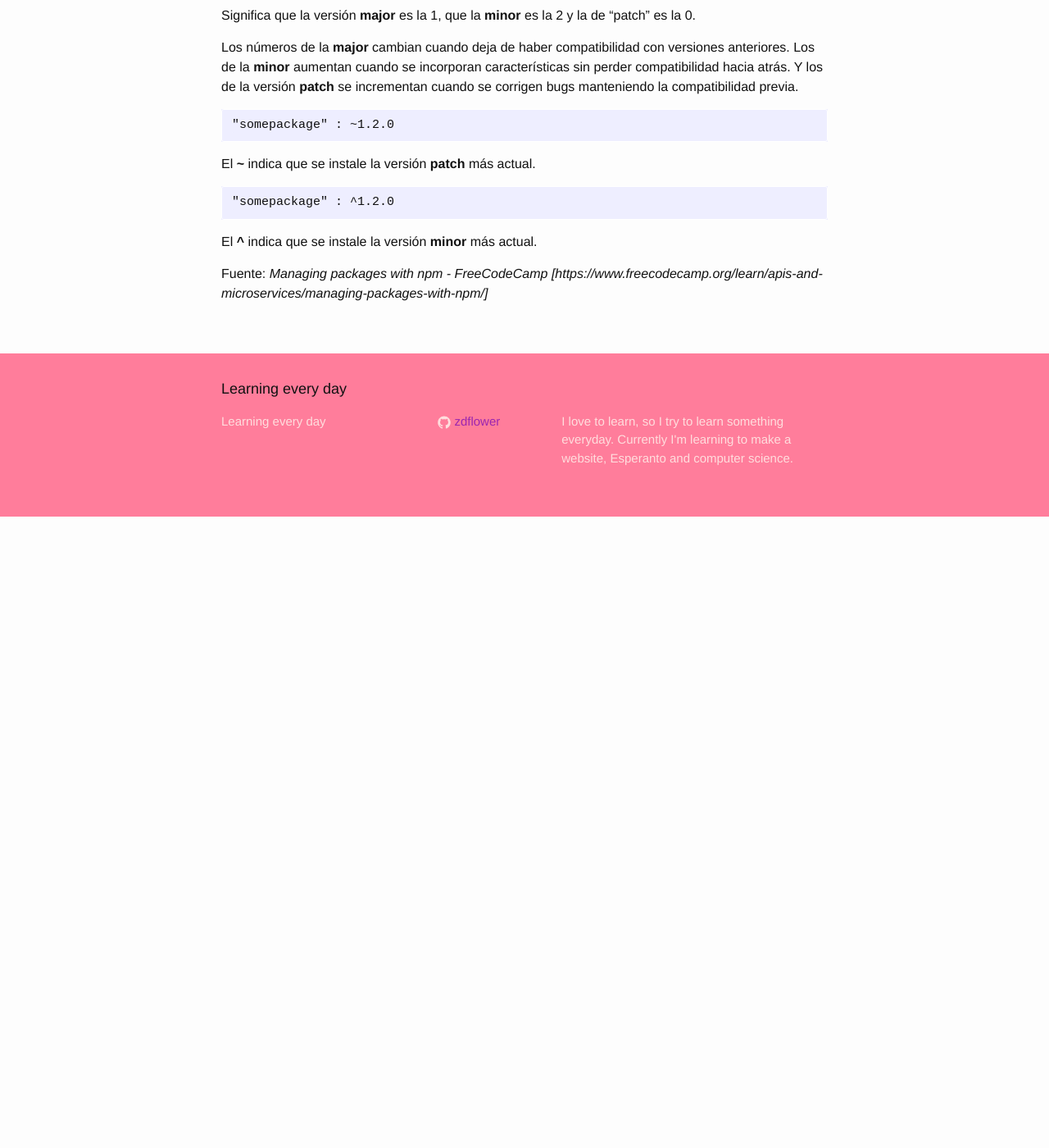
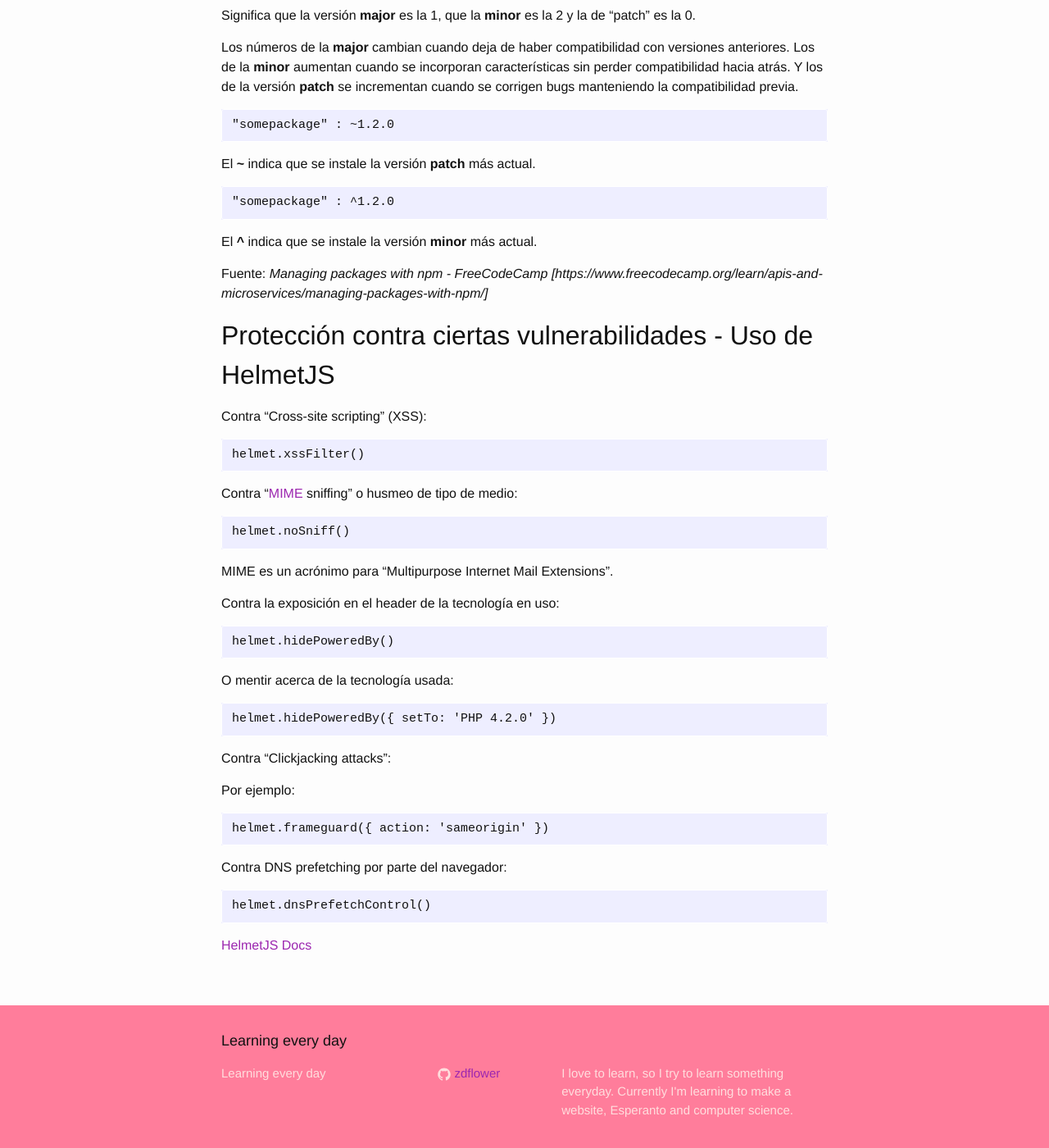
Before and after one commit to zdflower/zdflower.github.io, a Jekyll site: the page built from _posts/2020-07-08-Apuntes-node-express-etc.md, in a window 1280 px wide and 1400 px high, scrolled down 504 px. Shown: the whole window at 82% size. Built offline with Jekyll 4.4.1, drawn with Linux system fonts in a browser that asks for light colours; before the commit the page ends 1134 px from its top, so only the background shows below that.

Commit message:
Update 2020-07-08-Apuntes-node-express-etc.md

```diff
--- a/_posts/2020-07-08-Apuntes-node-express-etc.md
+++ b/_posts/2020-07-08-Apuntes-node-express-etc.md
@@ -26,3 +26,39 @@ El **~** indica que se instale la versión **patch** más actual.
 El **^** indica que se instale la versión **minor** más actual.
 
 Fuente: *Managing packages with npm - FreeCodeCamp [https://www.freecodecamp.org/learn/apis-and-microservices/managing-packages-with-npm/]*
+
+
+## Protección contra ciertas vulnerabilidades - Uso de HelmetJS
+
+Contra "Cross-site scripting" (XSS):
+
+    helmet.xssFilter()
+
+Contra "[MIME][mime] sniffing" o husmeo de tipo de medio:
+
+    helmet.noSniff()
+
+MIME es un acrónimo para "Multipurpose Internet Mail Extensions".
+
+Contra la exposición en el header de la tecnología en uso:
+
+    helmet.hidePoweredBy()
+
+O mentir acerca de la tecnología usada:
+
+    helmet.hidePoweredBy({ setTo: 'PHP 4.2.0' })
+
+Contra "Clickjacking attacks":
+
+Por ejemplo:
+
+    helmet.frameguard({ action: 'sameorigin' })
+
+Contra DNS prefetching por parte del navegador:
+
+    helmet.dnsPrefetchControl()
+
+
+[mime]: https://en.wikipedia.org/wiki/Media_type
+
+[HelmetJS Docs](https://helmetjs.github.io/docs/)
```
